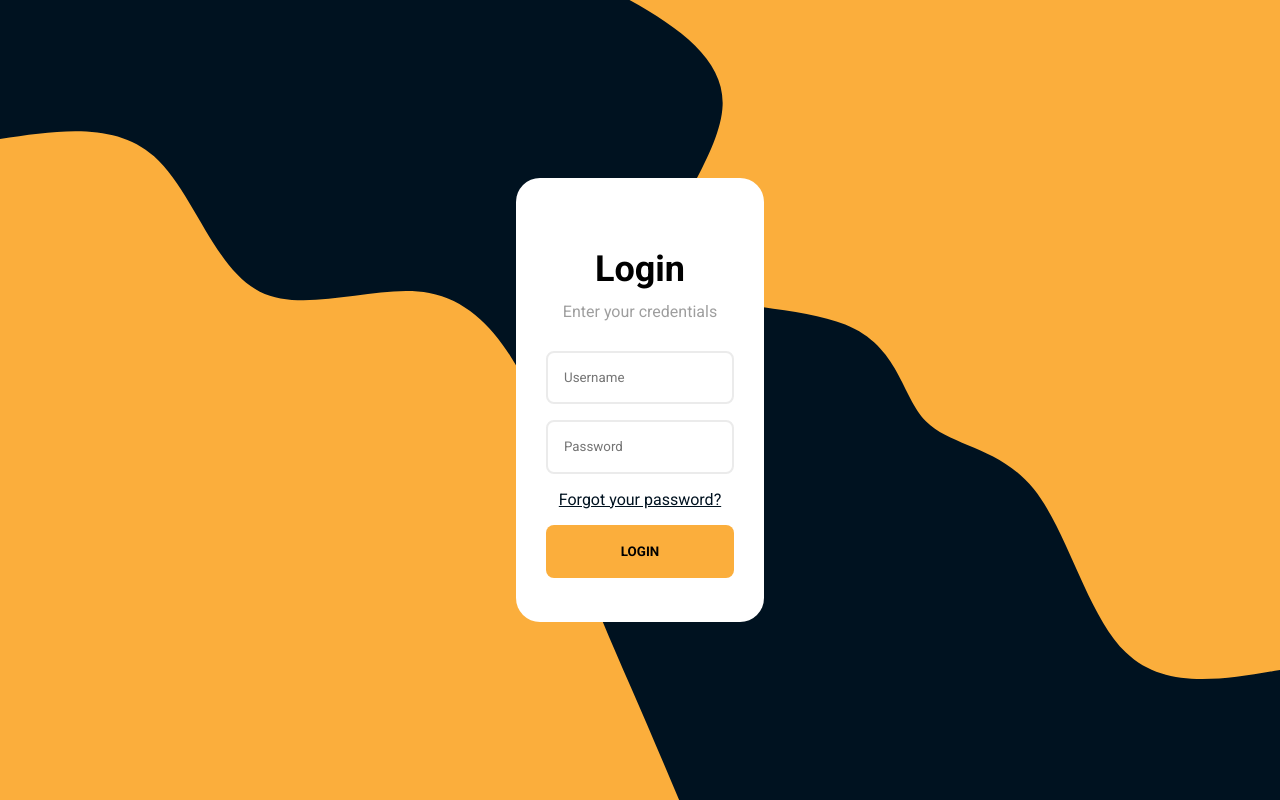
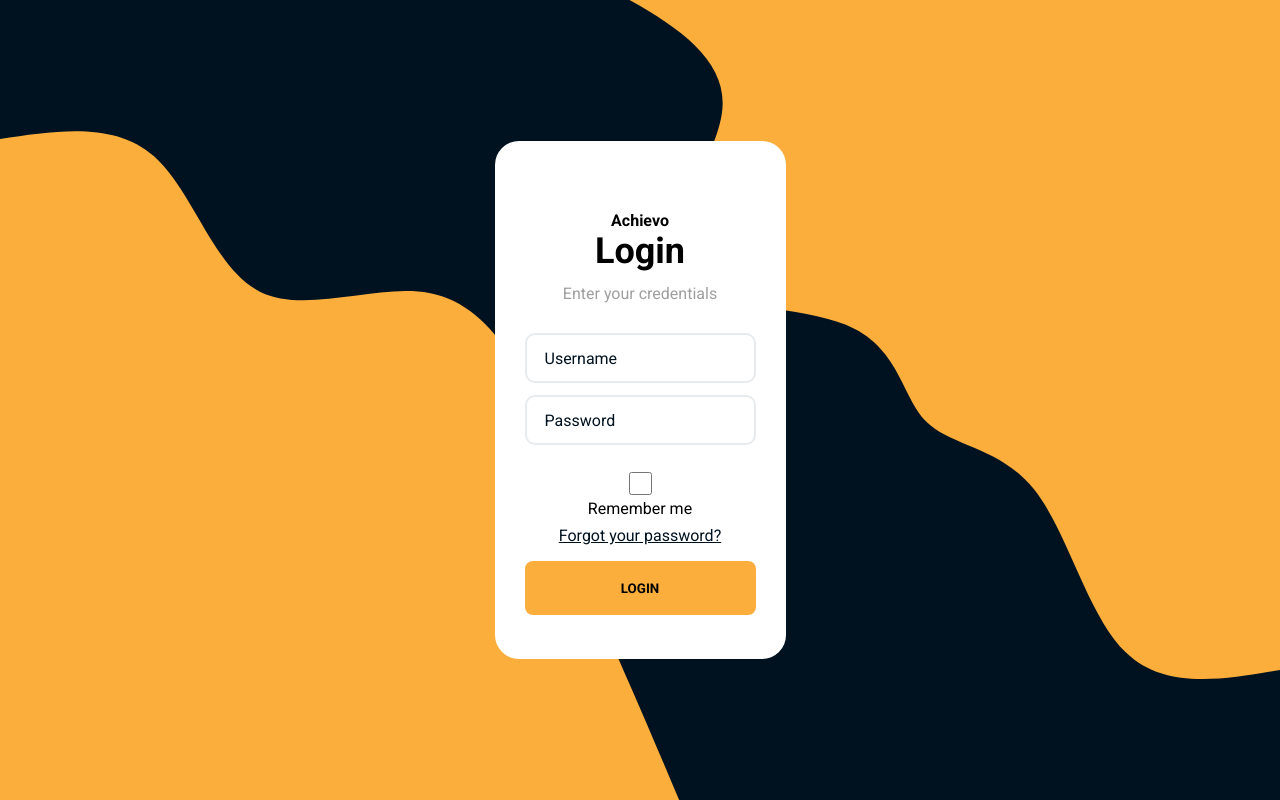
Before and after one commit to ro-ed/Sittotrang, an Angular app: page / in a window 1280 px wide. Built offline with nearby package versions, Linux system fonts and the light colour scheme.

Commit message:
New updates

```diff
--- a/package.json
+++ b/package.json
@@ -19,6 +19,7 @@
     "@angular/platform-browser-dynamic": "^15.0.0",
     "@angular/router": "^15.0.0",
     "rxjs": "~7.5.0",
+    "sweetalert2": "^11.6.15",
     "tslib": "^2.3.0",
     "zone.js": "~0.12.0"
   },
--- a/src/app/app.module.ts
+++ b/src/app/app.module.ts
@@ -8,6 +8,7 @@ import { ButtonComponent } from './components/button/button.component';
 import { InputComponent } from './components/input/input.component';
 import { HomeComponent } from './home/home.component';
 import { NavComponent } from './nav/nav.component';
+import { FormsModule } from '@angular/forms';
 
 @NgModule({
   declarations: [
@@ -20,7 +21,8 @@ import { NavComponent } from './nav/nav.component';
   ],
   imports: [
     BrowserModule,
-    AppRoutingModule
+    AppRoutingModule,
+    FormsModule
   ],
   providers: [],
   bootstrap: [AppComponent]
--- a/src/app/components/input/input.component.html
+++ b/src/app/components/input/input.component.html
@@ -1,4 +1,10 @@
-<div class="form-field">
+<div style="display: flex;">
+  <div class="icon" [innerHTML]="svg"></div>
+  <div class="form-field">
     <label [ngClass]="focused ? 'label-focused' : ''">{{label}}</label>
-    <input [type]="type" (focus)="focused = true" (blur)="onBlur($event)" [name]="name" [value]="">
+    <input [type]="type" (focus)="focused = true" (blur)="onBlur($event)" [name]="name" name="input" [(ngModel)]="input" (change)="inputHasChanged($event)">
+    <i class="fas fa-exclamation-circle failure-icon"></i>
+    <i class="far fa-check-circle success-icon"></i>
+    <div class="error"></div>
   </div>
+</div>
--- a/src/app/components/input/input.component.scss
+++ b/src/app/components/input/input.component.scss
@@ -1,7 +1,7 @@
 .form-field{
     display: flex;
     position: relative;
-    margin-bottom: 3rem;
+    // margin-bottom: 3rem;
     height: 50px;
     width: 100%;
     // border: 1px solid black;
@@ -11,20 +11,20 @@
         left: 1rem;
         top: 1rem;
         padding: 0 0.25rem;
-        color: #939fab;
+        color: #001220;
         font-size: 1rem;
         transition: .3s;
 
     }
 
     input {
-        position: absolute;
-        top: 0;
-        left: 0;
+        // position: absolute;
+        // top: 0;
+        // left: 0;
         height: 100%;
         width: 100%;
         font-size: 17px;
-        font-weight: 600;
+        //font-weight: 600;
         border: 2px solid #e7ebee;
         border-radius: 10px;
         outline: none;
@@ -35,8 +35,8 @@
     }
 
     input:focus {
-        border-color: #fa578e;
-        width: 91%;
+        border-color: #FBAE3C;
+        width: 100%;
 
     }
 
@@ -49,4 +49,18 @@
         z-index: 10;
 
     }
+
 }
+
+.icon {
+    display: flex;
+    align-items: center;
+    margin-right: 3%;
+}
+
+
+.success-icon,
+.failure-icon {
+  right: 0;
+  opacity: 0;
+}
--- a/src/app/login/login.component.html
+++ b/src/app/login/login.component.html
@@ -18,12 +18,35 @@
 
 
 <div class="login-card">
+  <h4>Achievo</h4>
   <h2>Login</h2>
   <h3>Enter your credentials</h3>
-  <form class="login-form">
-    <input type="text" placeholder="Username">
-    <input type="password" placeholder="Password">
+  <form class="login-form" autocomplete="off">
+    <!-- <app-input type="text" label="Username" name="username" icon="user" id="username" [(ngModel)]="username"></app-input>
+    <app-input type="password" label="Password" name="password" icon="password" id="password" [(ngModel)]="password"></app-input> -->
+    <div>
+      <div class="icon" [innerHTML]="svg"></div>
+      <div class="form-field">
+        <label [ngClass]="usernameIsFocused ? 'label-focused' : ''">Username</label>
+        <input type="text" (focus)="usernameIsFocused = true" (blur)="onUsernameBlur($event)" [name]="name"  name="input" id="username">
+        <i class="fas fa-exclamation-circle failure-icon"></i>
+        <i class="far fa-check-circle success-icon"></i>
+        <div class="error"></div>
+      </div>
+      <div class="icon" [innerHTML]="svg"></div>
+      <div class="form-field">
+        <label [ngClass]="passwordIsFocused ? 'label-focused' : ''">Password</label>
+        <input type="password" (focus)="passwordIsFocused = true" (blur)="onPasswordBlur($event)" [name]="name" name="input" id="password">
+        <i class="fas fa-exclamation-circle failure-icon"></i>
+        <i class="far fa-check-circle success-icon"></i>
+        <div class="error"></div>
+      </div>
+    </div>
+    <div class="rememberCredentials">
+      <input type="checkbox" name="remeberCredentials" [(ngModel)]="rememberCredentials" class="rememberCredentialsCheckbox">
+      <label for="remeberCredentials">Remember me</label>
+    </div>
     <a href="#">Forgot your password?</a>
-    <button>LOGIN</button>
+    <button (click)="login($event)">LOGIN</button>
   </form>
 </div>
--- a/src/app/login/login.component.scss
+++ b/src/app/login/login.component.scss
@@ -4,9 +4,9 @@
     box-sizing: border-box;
 }
 
-button {
-    height: 2em;
-}
+// button {
+//     height: 2em;
+// }
 
 html, body {
     height: 100%;
@@ -15,6 +15,7 @@ html, body {
 a, button {
     cursor: pointer;
 }
+
 
 @keyframes pan {
     100% { background-position: 15% 50%;}
@@ -80,6 +81,7 @@ body {
     height: 4em;
     padding: 0 16px;
     border-radius: 8px;
+
 }
 
 .login-form > input {
@@ -93,6 +95,19 @@ body {
     background: #FBAE3C;
     color: black;
     font-weight: 600;
+
+
+}
+
+.login-form > button:hover {
+    background: black;
+    color: #FBAE3C;
+    transition: 0.2s ease-in-out;
+}
+
+.login-form > a:hover {
+    color: #FBAE3C;
+    transition: 0.2s ease-in-out;
 }
 
 // h1 {
@@ -138,3 +153,83 @@ body {
 //         color: #fa578e;
 //     }
 // }
+
+
+.form-field{
+    display: flex;
+    position: relative;
+    margin-bottom: 5%;
+    height: 50px;
+    width: 100%;
+    // border: 1px solid black;
+
+    label{
+        position: absolute;
+        left: 1rem;
+        top: 1rem;
+        padding: 0 0.25rem;
+        color: #001220;
+        font-size: 1rem;
+        transition: .3s;
+
+    }
+
+    input {
+        // position: absolute;
+        // top: 0;
+        // left: 0;
+        height: 100%;
+        width: 100%;
+        font-size: 17px;
+        //font-weight: 600;
+        border: 2px solid #e7ebee;
+        border-radius: 10px;
+        outline: none;
+        padding: 1rem;
+        background: none;
+        z-index: 1;
+        color: #171c25;
+    }
+
+    input:focus {
+        border-color: #FBAE3C;
+        width: 100%;
+
+    }
+
+    .label-focused {
+        top: -.4rem;
+        left: 0.8rem;
+        font-size: 14px;
+        font-weight: 600;
+        background-color: #fff;
+        z-index: 10;
+
+    }
+
+}
+
+.icon {
+    display: flex;
+    align-items: center;
+    margin-right: 3%;
+}
+
+
+.success-icon,
+.failure-icon {
+  right: 0;
+  opacity: 0;
+}
+
+.remeberCredentials {
+    display: flex;
+
+
+}
+
+.rememberCredentialsCheckbox{
+    accent-color: #FBAE3C;
+    width: 100%;
+    height: 60%;
+}
--- a/src/app/login/login.component.ts
+++ b/src/app/login/login.component.ts
@@ -1,4 +1,7 @@
-import { Component, Input } from '@angular/core';
+import { Component, EventEmitter, Input, Output } from '@angular/core';
+import { DomSanitizer } from '@angular/platform-browser';
+import { Router } from '@angular/router';
+import Swal from 'sweetalert2';
 
 @Component({
   selector: 'app-login',
@@ -7,6 +10,76 @@ import { Component, Input } from '@angular/core';
 })
 export class LoginComponent {
 
+  @Input() label: string;
+  @Input() type = 'text'; //set default type to be text
+  @Input() username: string;
+  @Input() password: string;
+  @Input() name = 'name'; //default set to name.
+  @Input() icon: string;
+  svg: any;
+  focused:boolean;
+  usernameIsFocused:boolean;
+  passwordIsFocused:boolean;
+  usernameEmpty: boolean;
+  rememberCredentials: boolean;
+  @Output() childOutput : EventEmitter<string> = new EventEmitter();
+
+
+  // @Output() username: string;
+  // @Output() password: string;
+  errorMsg: any;
+  successIcon: any;
+  failureIcon: any;
+
+  constructor(private router: Router, private domSanitizer: DomSanitizer) {
+
+
+  }
+
+  NgOnInit(){
+    let id = (id: any) => document.getElementById(id);
+
+    let classes = (classes: any) => document.getElementsByClassName(classes);
+
+    let username = id("username"),
+      email = id("email"),
+      password = id("password"),
+      form = id("form");
+
+      this.errorMsg = classes("error"),
+      this.successIcon = classes("success-icon"),
+      this.failureIcon = classes("failure-icon");
+
+    // Adding the submit event Listener
+
+    form?.addEventListener("submit", (e) => {
+      e.preventDefault();
+
+      this.validator(username, 0, "Username cannot be blank");
+      this.validator(email, 1, "Email cannot be blank");
+      this.validator(password, 2, "Password cannot be blank");
+    });
+
+    var iconArray = {
+      user: `<svg xmlns="http://www.w3.org/2000/svg" width="16" height="16" fill="currentColor" class="bi bi-person-circle" viewBox="0 0 16 16">
+      <path d="M11 6a3 3 0 1 1-6 0 3 3 0 0 1 6 0z"/>
+      <path fill-rule="evenodd" d="M0 8a8 8 0 1 1 16 0A8 8 0 0 1 0 8zm8-7a7 7 0 0 0-5.468 11.37C3.242 11.226 4.805 10 8 10s4.757 1.225 5.468 2.37A7 7 0 0 0 8 1z"/>
+    </svg>`,
+
+     password: `<svg xmlns="http://www.w3.org/2000/svg" width="16" height="16" fill="currentColor" class="bi bi-lock-fill" viewBox="0 0 16 16">
+     <path d="M8 1a2 2 0 0 1 2 2v4H6V3a2 2 0 0 1 2-2zm3 6V3a3 3 0 0 0-6 0v4a2 2 0 0 0-2 2v5a2 2 0 0 0 2 2h6a2 2 0 0 0 2-2V9a2 2 0 0 0-2-2z"/>
+   </svg>`
+    } as any;
+
+
+    Object.keys(iconArray).forEach(key => {
+      if (key === this.icon) {
+          console.log("Found.", key);
+          console.log(iconArray[key])
+          this.svg = this.domSanitizer.bypassSecurityTrustHtml(iconArray[key]);
+      }
+    });
+  }
 
   onEmailEntry(){
 
@@ -20,5 +93,62 @@ export class LoginComponent {
     e.preventDefault();
   }
 
+  login(e: any){
+    e.preventDefault();
+    let username = document.getElementById("username") as HTMLInputElement;
+    let userNameValue = this.username
+    console.log("USRNAME", username.value)
+    let password = document.getElementById("password") as HTMLInputElement;
+    let passwordValue = this.password
+    console.log(passwordValue)
+    if(userNameValue === "robin@goalachiever.se" && passwordValue === "123"){
+       this.router.navigate(["home"]);
+    }
+    else {
+
+      this.usernameEmpty = true;
+    }
+
+  }
+
+  onUsernameBlur(event: any) {
+
+    const value = event.target.value
+    this.childOutput.emit(value);
+    if(!value){
+      this.usernameIsFocused = false;
+    }
+  }
+
+  onPasswordBlur(event: any) {
+
+    const value = event.target.value
+    this.childOutput.emit(value);
+    if(!value){
+      this.passwordIsFocused = false;
+    }
+  }
+
+  // engine function which will do all the works
+
+ validator(id: any, serial: number, message: string)
+ {
+  console.log("VALIDATE")
+  if (id.value.trim() === "") {
+    this.errorMsg[serial].innerHTML = message;
+    id.style.border = "2px solid red";
+
+    // icons
+    this.failureIcon[serial].style.opacity = "1";
+    this.successIcon[serial].style.opacity = "0";
+  } else {
+    this.errorMsg[serial].innerHTML = "";
+    id.style.border = "2px solid green";
+
+    // icons
+    this.failureIcon[serial].style.opacity = "0";
+    this.successIcon[serial].style.opacity = "1";
+  }
+};
 
 }
--- a/src/styles.scss
+++ b/src/styles.scss
@@ -36,3 +36,7 @@ body {
 * {
     font-family: 'Roboto', sans-serif;
 }
+
+body.swal2-height-auto {
+    height: unset !important;
+}
```
Also changed, not shown: src/app/components/input/input.component.ts (+49 -3 lines), 1 other file (tests, documents, lock files or other folders).
